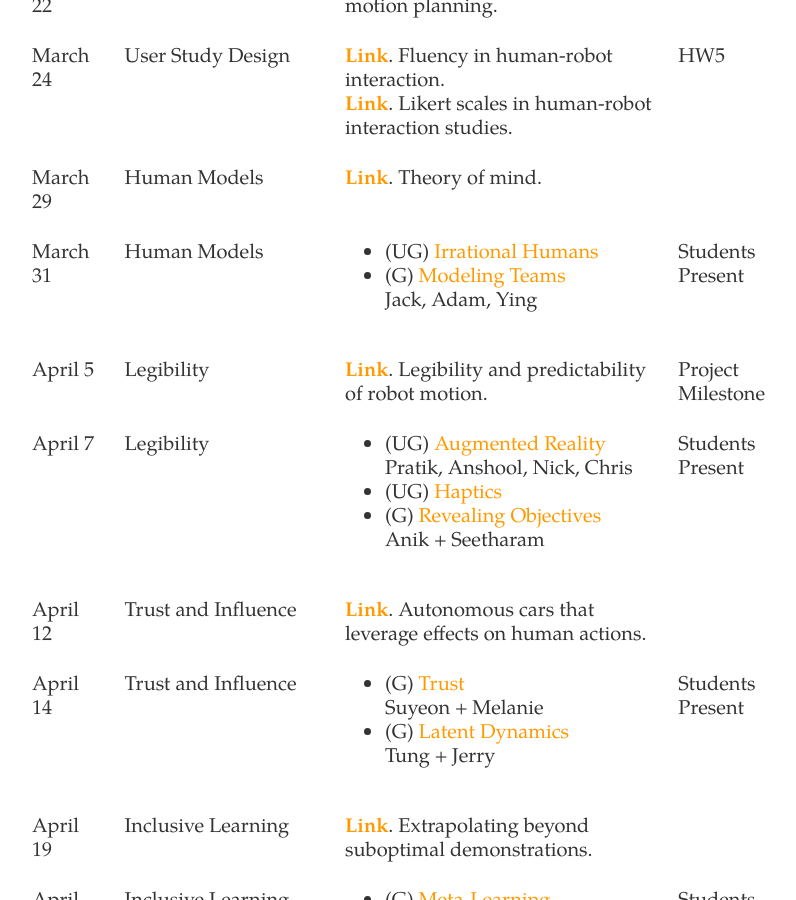
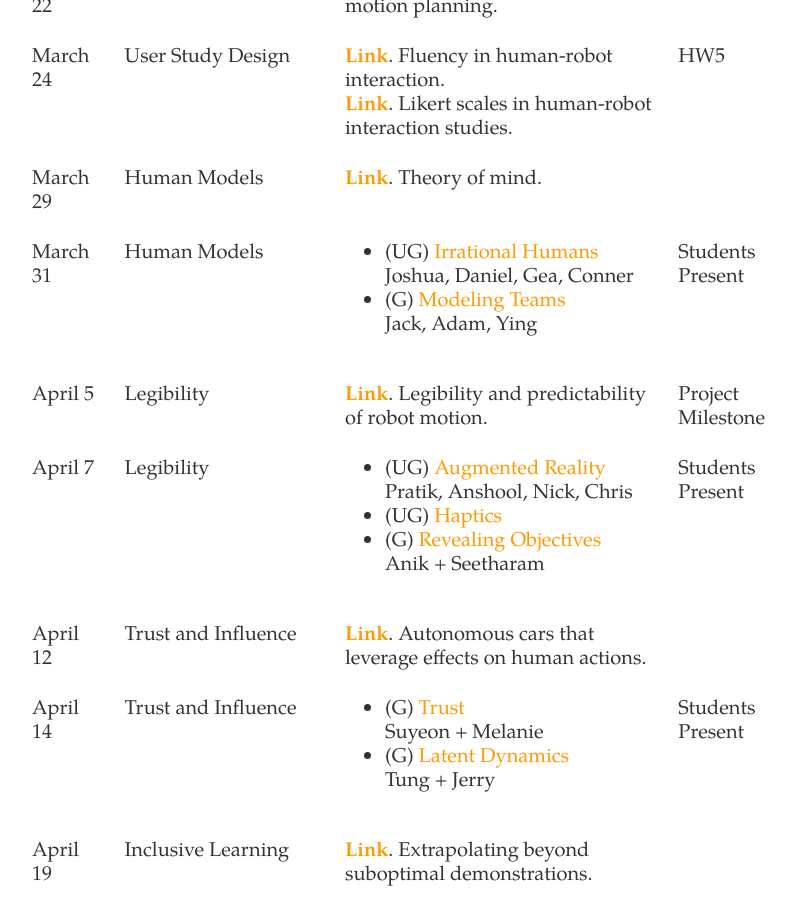
Before and after one commit to dylan-losey/dylan-losey.github.io, a Jekyll site: the page built from me5824-spring22.html, in a window 1280 px wide and 900 px high, scrolled down 3403 px. Shown: the whole window, without its empty margins (222-1018 px from the left). Built offline with Jekyll 4.4.1, drawn with Linux system fonts in a browser that asks for light colours; nearby versions of some CDN libraries.

Commit message:
schedule

```diff
--- a/me5824-spring22.html
+++ b/me5824-spring22.html
@@ -307,7 +307,7 @@ tags: me5824-spring2022
       <td>Human Models</td>
       <td>
         <ul>
-          <li>(UG) <a class="link" href="{{ site.baseurl }} /pdfs/me5824/minae_humans2020.pdf">Irrational Humans</a></li>
+          <li>(UG) <a class="link" href="{{ site.baseurl }} /pdfs/me5824/minae_humans2020.pdf">Irrational Humans</a><br>Joshua, Daniel, Gea, Conner</li>
           <li>(G) <a class="link" href="{{ site.baseurl }} /pdfs/me5824/wang_cooks2020.pdf">Modeling Teams</a><br>Jack, Adam, Ying</li>
         </ul>
       </td>
```
